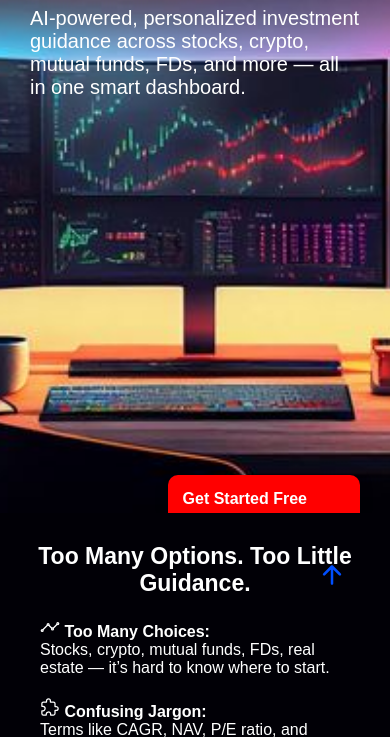
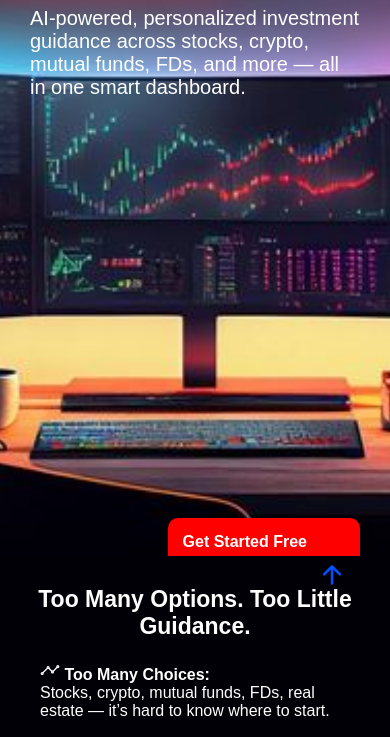
Before and after one commit to Abhishe58/inven, a plain HTML site: page index.html in a window 390 px wide. Shown: the part 204-941 px from the top of the page. Drawn offline with nearby package versions, Linux system fonts and the light colour scheme.

Commit message:
Update index.html

```diff
--- a/index.html
+++ b/index.html
@@ -359,7 +359,7 @@
       @media (max-width: 445px) {
         .containera
         {
-height: 85vh;
+height: 90vh;
         }
         h1 {
           font-size: 23px;
```
